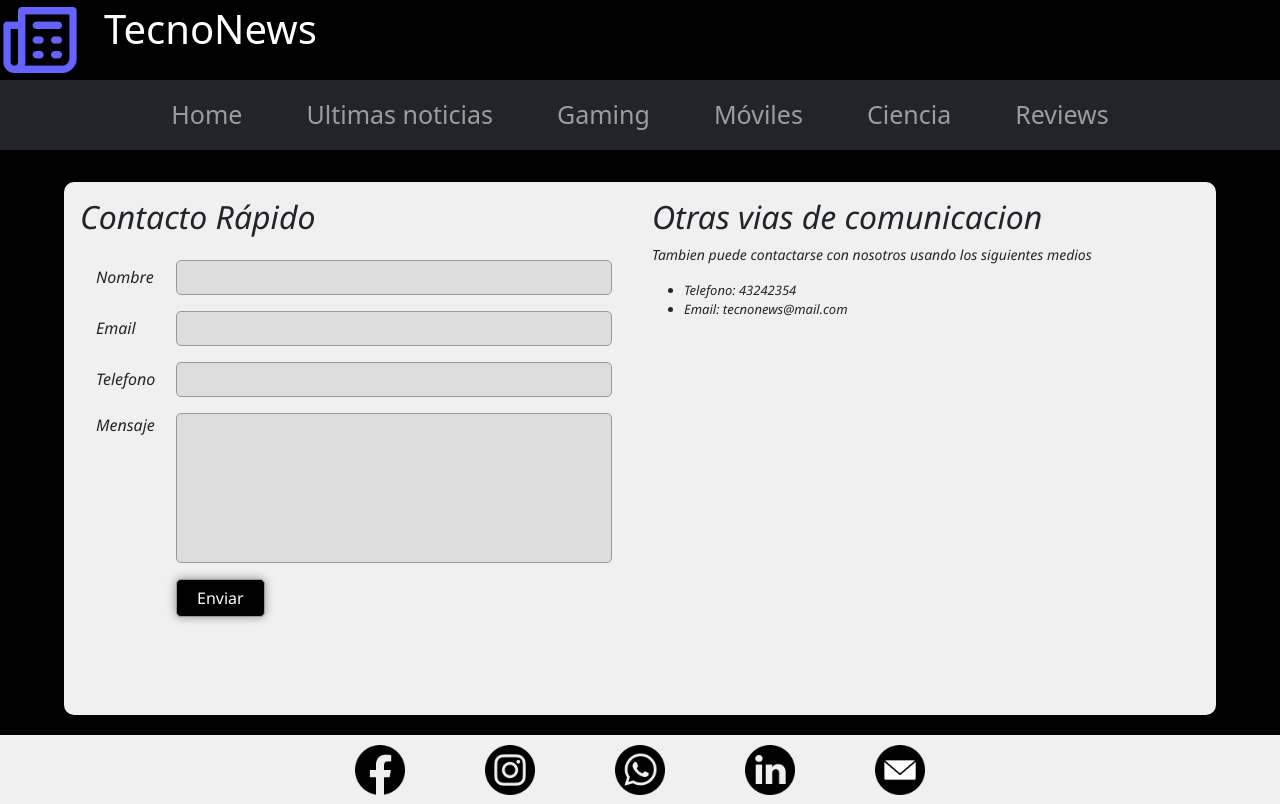
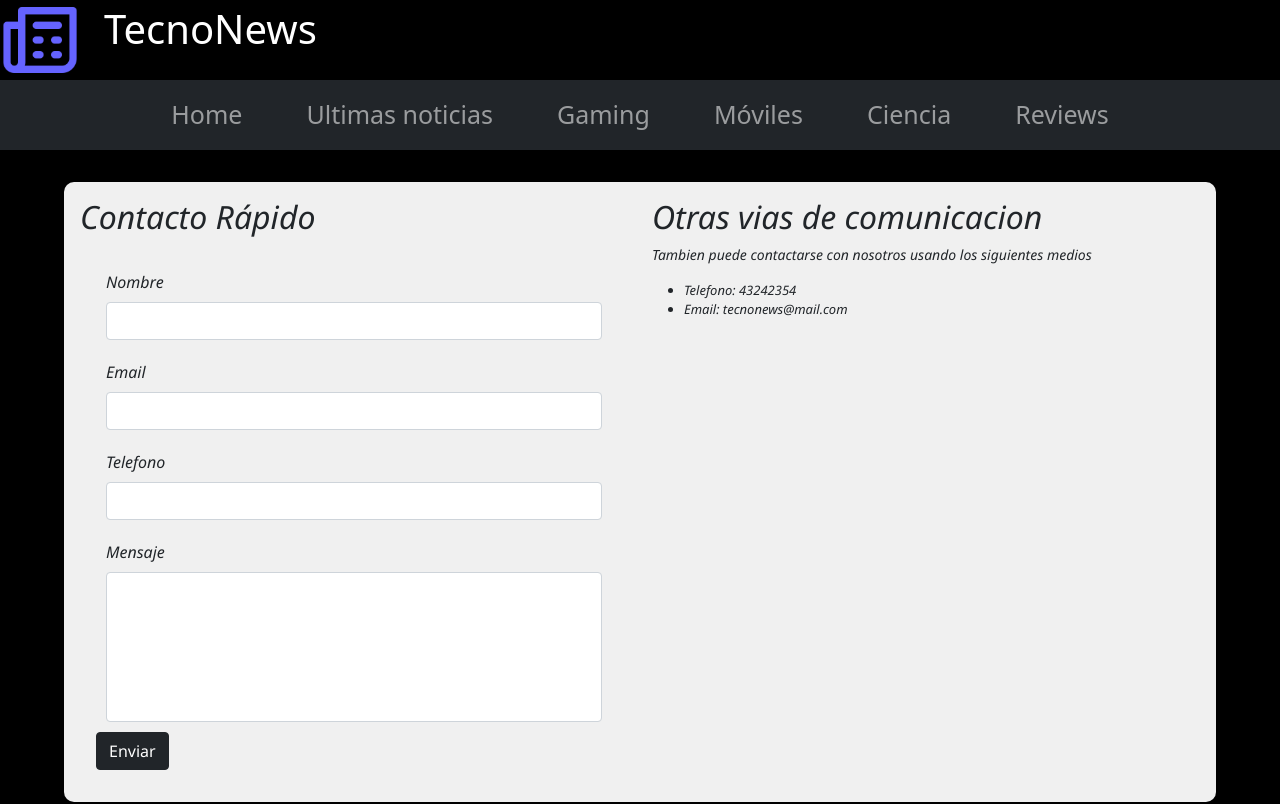
Before and after one commit to juanRC96/noticiasReactFirebase, a React (Create React App) app: page /contacto in a window 1280 px wide. Shown: the top 804 px of the page. Built offline with nearby package versions, Linux system fonts and the light colour scheme.

Commit message:
improved ui

```diff
--- a/src/pages/ContactoPage.js
+++ b/src/pages/ContactoPage.js
@@ -1,6 +1,5 @@
 import React, { useState } from "react";
-import {Form} from "react-bootstrap";
-import Alerts from "../components/Alerts";
+import {Button, Form} from "react-bootstrap";
 
 const ContactoPage = () => {
 
@@ -9,7 +8,10 @@ const ContactoPage = () => {
 
   const handleClick = (event) =>{
     event.preventDefault();
-    setAlert({variant:"primary",text:"Datos guardados con exito"})
+  }
+
+  const handleChange = (event) => {
+
   }
 
 
@@ -17,28 +19,39 @@ const ContactoPage = () => {
     <main className="holder contacto">
       <div>
         <h2>Contacto Rápido</h2>
-        <Form action="" method="" className="formulario" onSubmit={handleClick}>
-          <p>
-            <label htmlFor="nombre">Nombre</label>
-            <input type="text" name=""></input>
-          </p>
-          <p>
-            <label htmlFor="email">Email</label>
-            <input type="text" name=""></input>
-          </p>
-          <p>
-            <label htmlFor="telefono">Telefono</label>
-            <input type="text" name=""></input>
-          </p>
-          <p>
-            <label htmlFor="mensaje">Mensaje</label>
-            <textarea name=""></textarea>
-          </p>
-          <p className="acciones">
-            <input type="submit" value="Enviar" />
-          </p>
-          <Alerts variant={alert.variant} text={alert.text}/>
-        </Form>
+
+        <Form className="formulario">
+
+      <Form.Group className="linea">
+        <Form.Label>Nombre</Form.Label>
+        <Form.Control type="text" name="nombre" onChange={handleChange}/>
+      </Form.Group>
+
+      <Form.Group className="linea">
+        <Form.Label>Email</Form.Label>
+        <Form.Control type="email" name="email" onChange={handleChange}/>
+      </Form.Group>
+
+      <Form.Group className="linea">
+        <Form.Label>Telefono</Form.Label>
+        <Form.Control type="number" name="telefono" onChange={handleChange}/>
+      </Form.Group>
+
+      <Form.Group className="linea">
+          <Form.Label>Mensaje</Form.Label>
+          <Form.Control
+            as="textarea"
+            type="text"
+            name="mensaje"
+            onChange={handleChange}
+          />
+        </Form.Group>
+
+      <Button variant="dark" type="submit">
+        Enviar
+      </Button>
+    </Form>
+
       </div>
       <div className="datos">
         <h2>Otras vias de comunicacion</h2>
--- a/src/pages/NoticiasAlta.js
+++ b/src/pages/NoticiasAlta.js
@@ -12,6 +12,7 @@ function NoticiasAlta() {
     titulo: "",
     subtitulo: "",
     cuerpo: "",
+    epigrafe: "",
     url: "",
     destacada: "off",
     fecha: ""
@@ -122,6 +123,11 @@ function NoticiasAlta() {
         </Form.Group>
 
         <Form.Group className="linea">
+          <Form.Label>Epígrafe</Form.Label>
+          <Form.Control type="text" name="epigrafe" onChange={handleChange} />
+        </Form.Group>
+
+        <Form.Group className="linea">
           <Form.Label>Destacada</Form.Label>
           <Form.Select name="destacada" onChange={handleChange}>
             <option value="off">No</option>
--- a/src/pages/NoticiasDetalle.js
+++ b/src/pages/NoticiasDetalle.js
@@ -6,7 +6,7 @@ import { getByIdNews } from "../services/NoticiasServices";
 function NoticiasDetalle(){
     const {id} = useParams();
     const [loading,setLoading] = useState(true)
-    const [noticia,setNoticia] = useState({categoria:"",titulo:"",subtitulo:"",urlImagen:"",cuerpo:"",fecha:""})
+    const [noticia,setNoticia] = useState({categoria:"",titulo:"",subtitulo:"",urlImagen:"",cuerpo:"",epigrafe:"",fecha:""})
 
     useEffect(()=>{
         const request = async() =>{
@@ -25,15 +25,21 @@ function NoticiasDetalle(){
             }
             {
                 !loading &&
-                <div className="noticiaDetalle" style={{width:"80%",backgroundColor:"white",marginRight:"auto",marginLeft:"auto", paddingLeft:"10rem", paddingRight:"10rem", paddingTop:"2rem", paddingBottom:"2rem"}}>
+                <div className="noticiaDetalle" style={{width:"80%",backgroundColor:"white",marginRight:"auto",marginLeft:"auto", paddingLeft:"3rem", paddingRight:"3rem", paddingTop:"2rem", paddingBottom:"2rem"}}>
                     <p style={{display:"inline-block"}}>{noticia.categoria}</p>
                     <p style={{display:"inline-block", float:"right", fontStyle:"italic"}}>{noticia.fecha}</p>
-                    <h1>{noticia.titulo}</h1>
-                    <h4>{noticia.subtitulo}</h4>
-                    <div className="contenedorImagen">
-                    <img src={noticia.urlImagen} alt="" style={{width:"100%"}}/>
+                    <h1 style={{textAlign:"center"}}>{noticia.titulo}</h1>
+                    <p style={{textAlign:"center",fontSize:"22px"}}>{noticia.subtitulo}</p>
+
+                    <div style={{width:"100%",marginTop:"2rem"}}>
+                        <div className="cuerpo" style={{width:"46%",display:"inline-block",marginRight:"4%"}}>
+                            <p style={{fontSize:"18px"}}>{noticia.cuerpo}</p>
+                        </div>
+                        <div className="contenedorImagen" style={{width:"46%",display:"inline-block",verticalAlign: "top",marginLeft:"4%"}}>
+                            <img src={noticia.urlImagen} alt="" style={{width:"100%",borderRadius:"10px"}}/>
+                            <p style={{textAlign:"center"}}>{noticia.epigrafe}</p>
+                        </div>
                     </div>
-                    <p>{noticia.cuerpo}</p>
                 </div>
             }
         </>
--- a/src/pages/NoticiasModificar.js
+++ b/src/pages/NoticiasModificar.js
@@ -24,6 +24,7 @@ function NoticiasModificar() {
         setValue("titulo", response.data().titulo);
         setValue("subtitulo", response.data().subtitulo);
         setValue("cuerpo", response.data().cuerpo);
+        setValue("epigrafe", response.data().epigrafe);
         setValue("urlImagen", response.data().urlImagen);
         setValue("destacada", response.data().destacada);
         setValue("fecha", response.data().fecha);
@@ -118,6 +119,16 @@ function NoticiasModificar() {
         {errors.cuerpo && <span>El campo es obligatorio</span>}
       </Form.Group>
 
+      <Form.Group className="linea" controlId="epigrafe">
+        <Form.Label>Epígrafe</Form.Label>
+        <Form.Control
+          type="text"
+          name="epigrafe"
+          {...register("epigrafe", { required: true })}
+        />
+        {errors.subtitulo && <span>El campo es obligatorio</span>}
+      </Form.Group>
+
       <Form.Group className="linea" controlId="destacada">
         <Form.Label>Destacada</Form.Label>
           <Form.Select name="destacada" {...register("destacada", { required: true })}>
--- a/src/services/NoticiasServices.js
+++ b/src/services/NoticiasServices.js
@@ -22,6 +22,7 @@ export async function createNew(form){
             titulo:form.titulo,
             subtitulo:form.subtitulo,
             cuerpo:form.cuerpo,
+            epigrafe:form.epigrafe,
             urlImagen:form.url,
             destacada:form.destacada,
             fecha:form.fecha,
```
